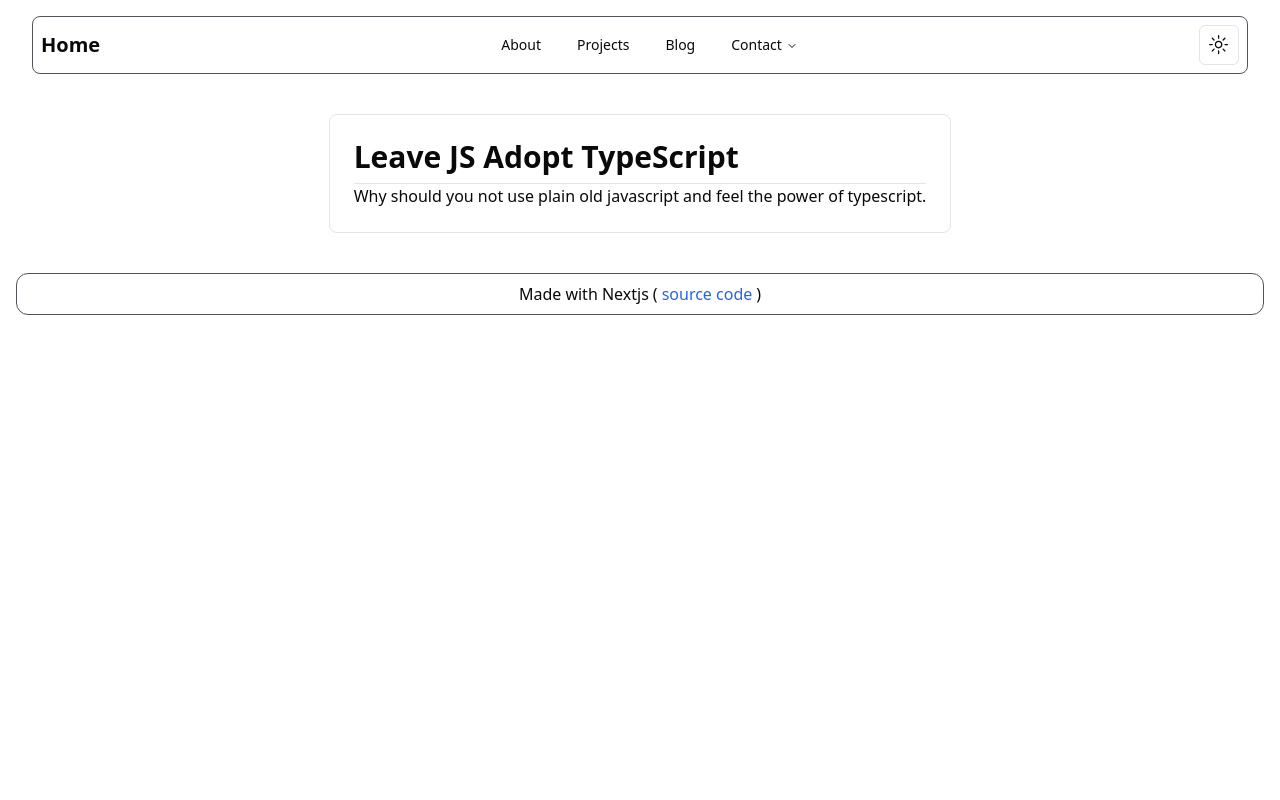
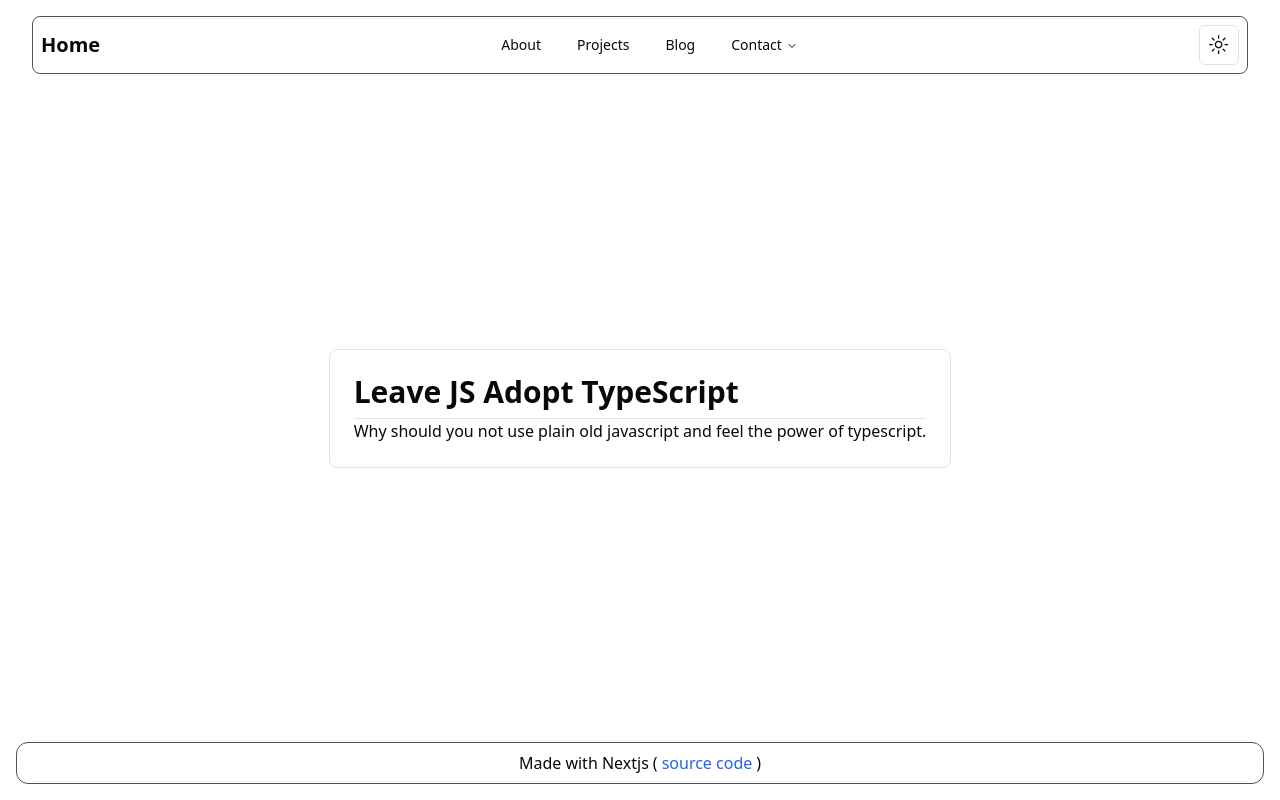
Before and after one commit to shauryagupta3/shauryagupta3.github.io, a Next.js app: page /blog in a window 1280 px wide. Built offline with nearby package versions, Linux system fonts and the light colour scheme.

Commit message:
changed css for footer to stick at bottom

```diff
--- a/app/layout.tsx
+++ b/app/layout.tsx
@@ -35,9 +35,11 @@ export default function RootLayout({
           enableSystem
           disableTransitionOnChange
         >
+          <div className="flex flex-col justify-between min-h-screen">
           <Navbar />
           {children}
           <Footer />
+          </div>
         </ThemeProvider>
       </body>
     </html>
--- a/components/Navbar.tsx
+++ b/components/Navbar.tsx
@@ -76,7 +76,7 @@ React.useEffect( () => {
     return () => window.removeEventListener('scroll', handleScroll)
 })
 
-  return (<nav className={`w-full flex justify-center sticky z-50 ${visible ? 'top-0' : ''} bg-inherit transition duration-1000 ease-in-out`}>
+  return (<nav className={`w-full flex justify-center sticky z-50 ${visible ? 'top-0' : ''} bg-white dark:bg-zinc-950 transition duration-1000 ease-in-out`}>
     <div className="flex justify-between w-[95%] m-4 p-2 items-center border rounded-lg border-zinc-600">
       <Link href={"/"} className="text-xl">
         <h2 className="font-semibold">Home</h2>
```
